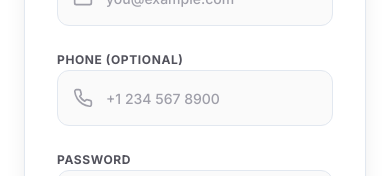
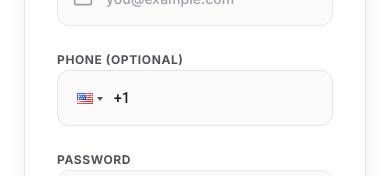
Before and after one commit to amankrmj09/bakery-website, a React (Vite) app: page /register in a window 390 px wide. Shown: the part 609-785 px from the top of the page. Built offline with nearby package versions, Linux system fonts and the light colour scheme; no server answers.

Commit message:
feat(auth): integrate PhoneInput component with search and country dropdown in RegisterPage

```diff
--- a/src/features/auth/pages/RegisterPage.jsx
+++ b/src/features/auth/pages/RegisterPage.jsx
@@ -3,8 +3,12 @@ import { useDispatch, useSelector } from 'react-redux';
 import { useNavigate, Link } from 'react-router-dom';
 import { register } from '../redux/authThunk';
 import { clearError } from '../redux/authSlice';
-import { LuLock as Lock, LuMail as Mail, LuUser as User, LuCircleAlert as AlertCircle, LuLoader as Loader2, LuPhone as Phone, LuArrowLeft as ArrowLeft } from 'react-icons/lu';
+import { LuLock as Lock, LuMail as Mail, LuUser as User, LuCircleAlert as AlertCircle, LuLoader as Loader2, LuArrowLeft as ArrowLeft } from 'react-icons/lu';
 import { toast } from 'sonner';
+import PhoneInputDefault from 'react-phone-input-2';
+import 'react-phone-input-2/lib/style.css';
+
+const PhoneInput = PhoneInputDefault.default || PhoneInputDefault;
 
 export default function RegisterPage() {
   const dispatch = useDispatch();
@@ -153,14 +157,16 @@ export default function RegisterPage() {
                 <div className="space-y-2 group">
                   <label className="text-xs font-bold tracking-wider text-zinc-600 uppercase">Phone (Optional)</label>
                   <div className="relative">
-                    <Phone className="absolute left-4 top-1/2 -translate-y-1/2 h-5 w-5 text-zinc-400 group-focus-within:text-primary-500 transition-colors" />
-                    <input
-                      name="phone"
-                      type="tel"
+                    <PhoneInput
+                      country={'us'}
+                      enableSearch={true}
                       value={formData.phone}
-                      onChange={handleChange}
-                      className="w-full h-14 pl-12 pr-4 rounded-xl bg-zinc-50 border border-zinc-200 hover:border-zinc-300 focus:border-primary-500 text-zinc-900 text-sm focus:outline-none focus:ring-4 focus:ring-primary-500/10 transition-all placeholder:text-zinc-400 font-medium"
-                      placeholder="+1 234 567 8900"
+                      onChange={(phone) => setFormData({ ...formData, phone: phone ? '+' + phone : '' })}
+                      containerClass="w-full relative"
+                      inputClass="!w-full !h-14 !pl-14 !pr-4 !rounded-xl !bg-zinc-50 !border !border-zinc-200 hover:!border-zinc-300 focus:!border-primary-500 !text-zinc-900 !text-sm focus:!outline-none focus:!ring-4 focus:!ring-primary-500/10 !transition-all !font-medium"
+                      buttonClass="!border-none !bg-transparent !pl-3 !hover:bg-transparent"
+                      dropdownClass="!bg-white !border-zinc-200 !shadow-xl !rounded-xl"
+                      searchClass="!bg-zinc-50 !border-zinc-200 !rounded-lg !p-2"
                     />
                   </div>
                 </div>
```
